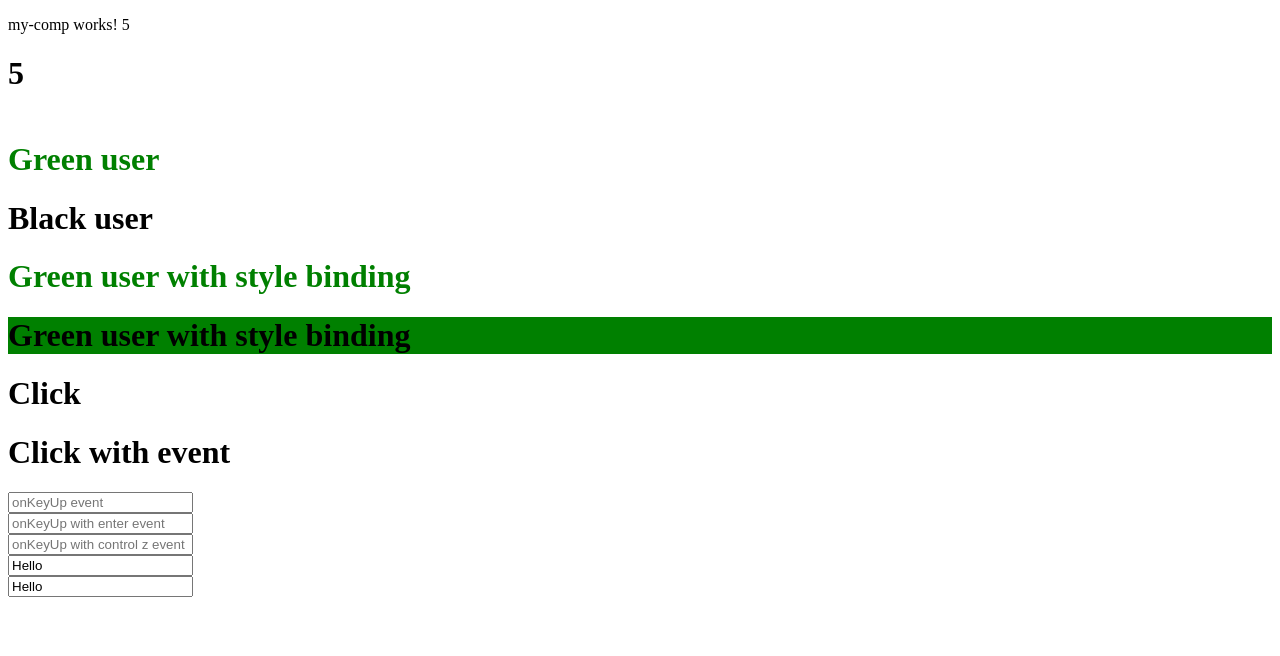
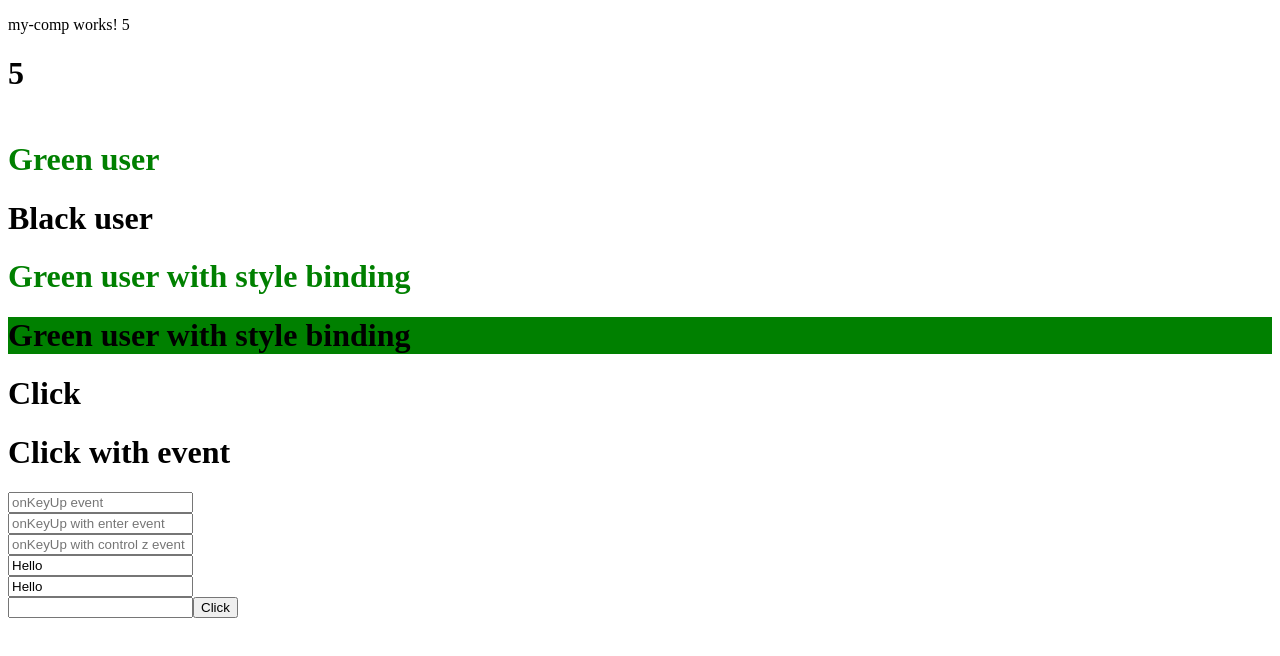
Before and after one commit to alahbabi/angular-course, an Angular app: page / in a window 1280 px wide. Shown: the top 656 px of the page. Built offline with nearby package versions, Linux system fonts and the light colour scheme.

Commit message:
ALI : Access elements - Template variable

```diff
--- a/src/app/my-comp/my-comp.component.html
+++ b/src/app/my-comp/my-comp.component.html
@@ -43,3 +43,9 @@
 <input type="text" [value] = "val" (keyup.enter)="onKeyUpOneWayBinding()" /><br>
           <!-- Can change val with this method because i m using two way binding -->
 <input type="text" [(ngModel)] = "val" (keyup.enter)="onKeyUpTwoWayBinding()"/><br>
+
+<!-- Access elements -->
+  <!-- Template variable -->
+<input #myInput type="text" (keyup.enter) = "onKeyUpTemplateVar(myInput)" />
+
+<button (click)="onKeyUpTemplateVar(myInput)">Click</button>
--- a/src/app/my-comp/my-comp.component.ts
+++ b/src/app/my-comp/my-comp.component.ts
@@ -40,4 +40,8 @@ export class MyCompComponent implements OnInit {
     console.log(this.val);
   }
 
+  onKeyUpTemplateVar(e) {
+    console.log(e.value);
+  }
+
 }
```
